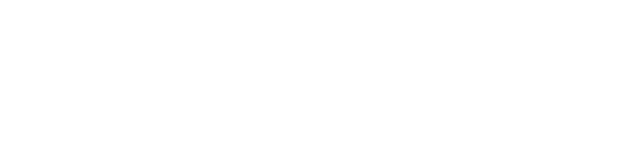
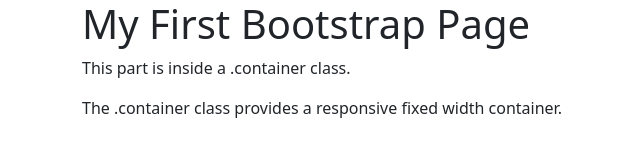
Before and after one commit to ScienceKidKev/Bestdribbler.github.io, a plain HTML site: page index.html in a window 1280 px wide. Shown: the whole page, without its empty margins (0-640 px from the left). Drawn offline with nearby package versions, Linux system fonts and the light colour scheme.

Commit message:
first commit

```diff
--- a/index.html
+++ b/index.html
@@ -1,12 +1,19 @@
 <!DOCTYPE html>
 <html lang="en">
 <head>
-    <meta charset="UTF-8">
-    <meta http-equiv="X-UA-Compatible" content="IE=edge">
-    <meta name="viewport" content="width=device-width, initial-scale=1.0">
-    <title>Kevvv's Kitchen</title>
+  <title>Bootstrap Example</title>
+  <meta charset="utf-8">
+  <meta name="viewport" content="width=device-width, initial-scale=1">
+  <link href="https://cdn.jsdelivr.net/npm/bootstrap@5.2.1/dist/css/bootstrap.min.css" rel="stylesheet">
+  <script src="https://cdn.jsdelivr.net/npm/bootstrap@5.2.1/dist/js/bootstrap.bundle.min.js"></script>
 </head>
 <body>
 
+<div class="container">
+  <h1>My First Bootstrap Page</h1>
+  <p>This part is inside a .container class.</p>
+  <p>The .container class provides a responsive fixed width container.</p>
+</div>
+
 </body>
 </html>
```
